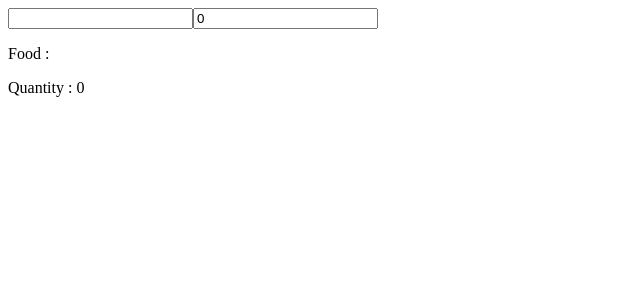
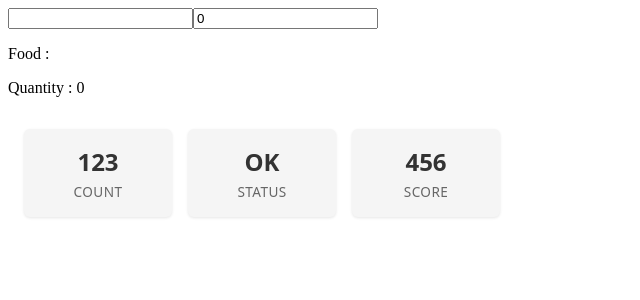
Before and after one commit to szafarzradoslaw/makro-vue-js, a Vue app in the folder frontend/: page / in a window 1280 px wide. Shown: the top 300 px of the page, without its empty margins (0-640 px from the left). Built offline with nearby package versions, Linux system fonts and the light colour scheme.

Commit message:
FRONTEND: added test.vue with static value boxes BACKEND: app.py oddaje info z food-macros.json

```diff
--- a/frontend/src/App.vue
+++ b/frontend/src/App.vue
@@ -1,11 +1,13 @@
 <script setup>
 import Input from './components/input.vue'
 import Food from './components/values.vue'
+import Test from './components/test.vue';
 </script>
 
 <template>
   <Input/>
   <Food/>
+  <Test/>
 </template>
 
 <style scoped>
--- /dev/null
+++ b/frontend/src/components/test.vue
@@ -0,0 +1,48 @@
+<template>
+  <div class="box-container">
+    <div class="value-box">
+      <div class="value">123</div>
+      <div class="label">Count</div>
+    </div>
+    <div class="value-box">
+      <div class="value">OK</div>
+      <div class="label">Status</div>
+    </div>
+    <div class="value-box">
+      <div class="value">456</div>
+      <div class="label">Score</div>
+    </div>
+  </div>
+</template>
+
+<style scoped>
+.box-container {
+  display: flex;
+  gap: 16px;
+  padding: 16px;
+}
+
+.value-box {
+  background: #f5f5f5;
+  color: #333;
+  border-radius: 6px;
+  padding: 16px 24px;
+  width: 100px;
+  text-align: center;
+  font-family: system-ui, sans-serif;
+  box-shadow: 0 1px 3px rgba(0,0,0,0.1);
+}
+
+.value {
+  font-weight: 600;
+  font-size: 1.5rem;
+}
+
+.label {
+  font-size: 0.85rem;
+  color: #666;
+  margin-top: 4px;
+  text-transform: uppercase;
+  letter-spacing: 0.03em;
+}
+</style>
```
Also changed, not shown: 1 other file (tests, documents, lock files or other folders).
